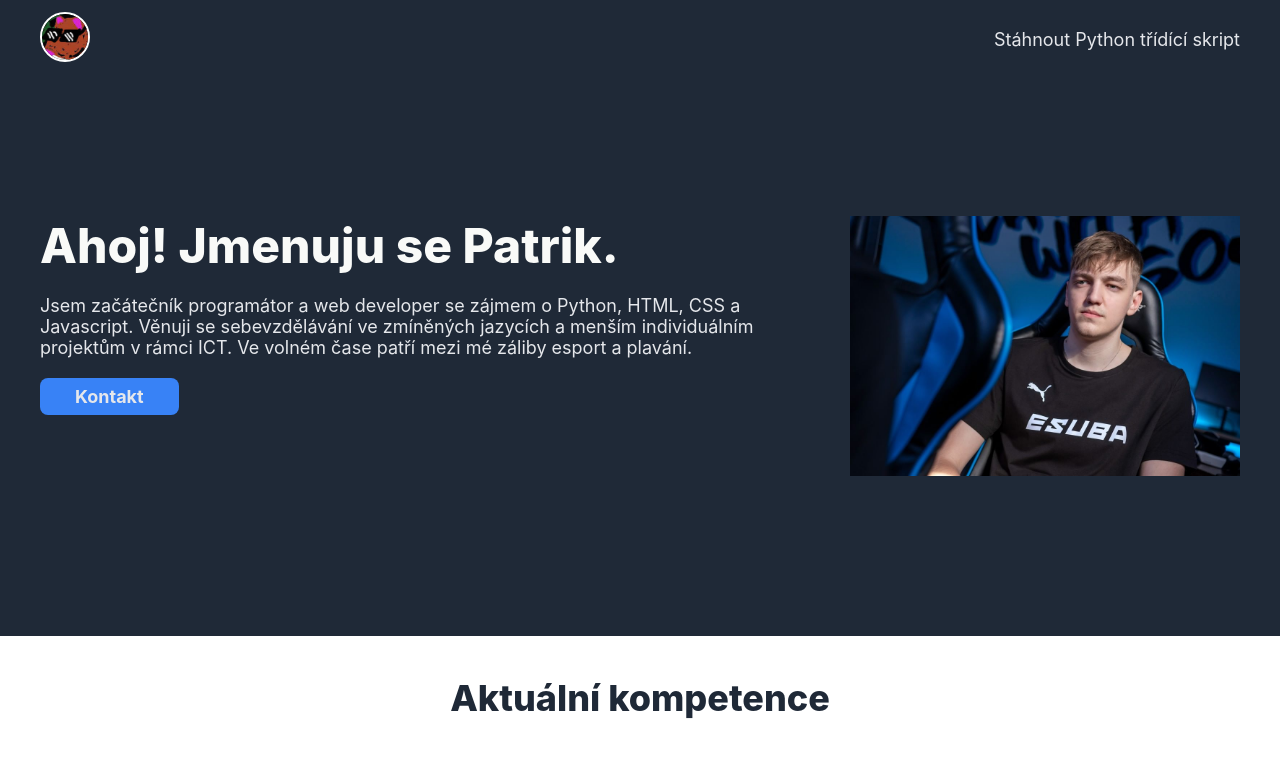
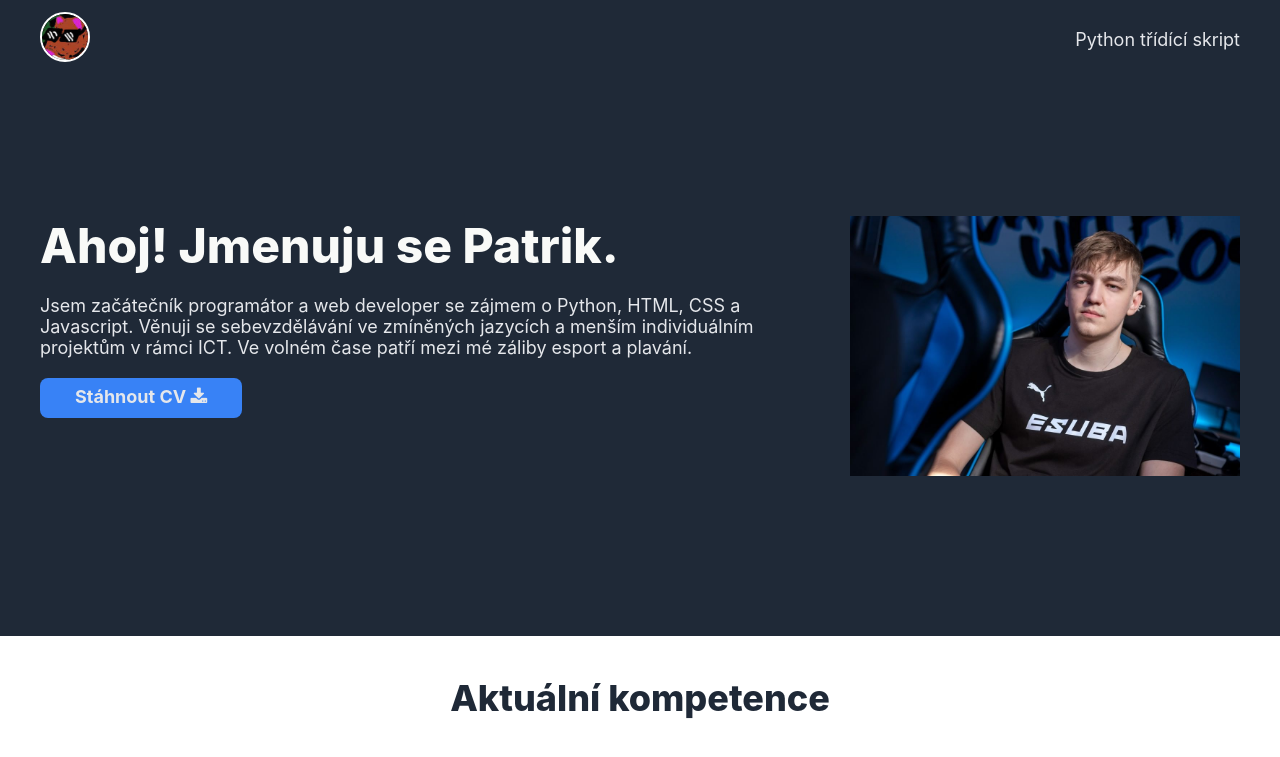
Before and after one commit to paca208/portfolio_landing_page, a plain HTML site: page index.html in a window 1280 px wide. Shown: the top 757 px of the page. Drawn offline with Linux system fonts and the light colour scheme.

Commit message:
add cv button

```diff
--- a/index.html
+++ b/index.html
@@ -6,6 +6,7 @@
     <meta name="viewport" content="width=device-width, initial-scale=1.0">
     <title>Patrik Blazek</title>
     <link rel="stylesheet" href="./styles.css">
+    <link rel="stylesheet" href="https://cdnjs.cloudflare.com/ajax/libs/font-awesome/4.7.0/css/font-awesome.min.css">
 </head>
 <body>
     <div class="top-container-bg">
@@ -13,7 +14,7 @@
             <div class="header">
                 <div class="header-logo"><a href="mailto:patrik.blazek1@gmail.com"><img src="./img/pacalogo.png" alt="Header logo"></a> </div>
                 <div class="header-links">
-                <a href="./dloads/tridicka.py">Stáhnout Python třídící skript</a>
+                <a href="./dloads/tridicka.py">Python třídící skript</a>
                 </div>
             </div>
             <div class="hero-container">
@@ -25,7 +26,7 @@
                         Jsem začátečník programátor a web developer se zájmem o Python, HTML, CSS a Javascript.
 Věnuji se sebevzdělávání ve zmíněných jazycích a menším individuálním projektům v rámci ICT. Ve volném čase patří mezi mé záliby esport a plavání.
                     </div>
-                    <button type="button" class="sign-up"><a href="mailto:patrik.blazek1@gmail.com">Kontakt</a></button>
+                    <button type="button" id="cv" class="sign-up"><a href="./dloads/blazek_zivotopis.docx">Stáhnout CV <i class="fa fa-download"></i></a></button>
                 </div>
                     <div class="top-right-pic">
                         <img src="./img/paca.jpg" alt="This is a placeholder for an image">
--- a/styles.css
+++ b/styles.css
@@ -240,3 +240,7 @@ body {
     padding: 30px;
     margin-top: auto;
 }
+
+#cv {
+    height: 40px;
+}
```
Also changed, not shown: 1 other file.
